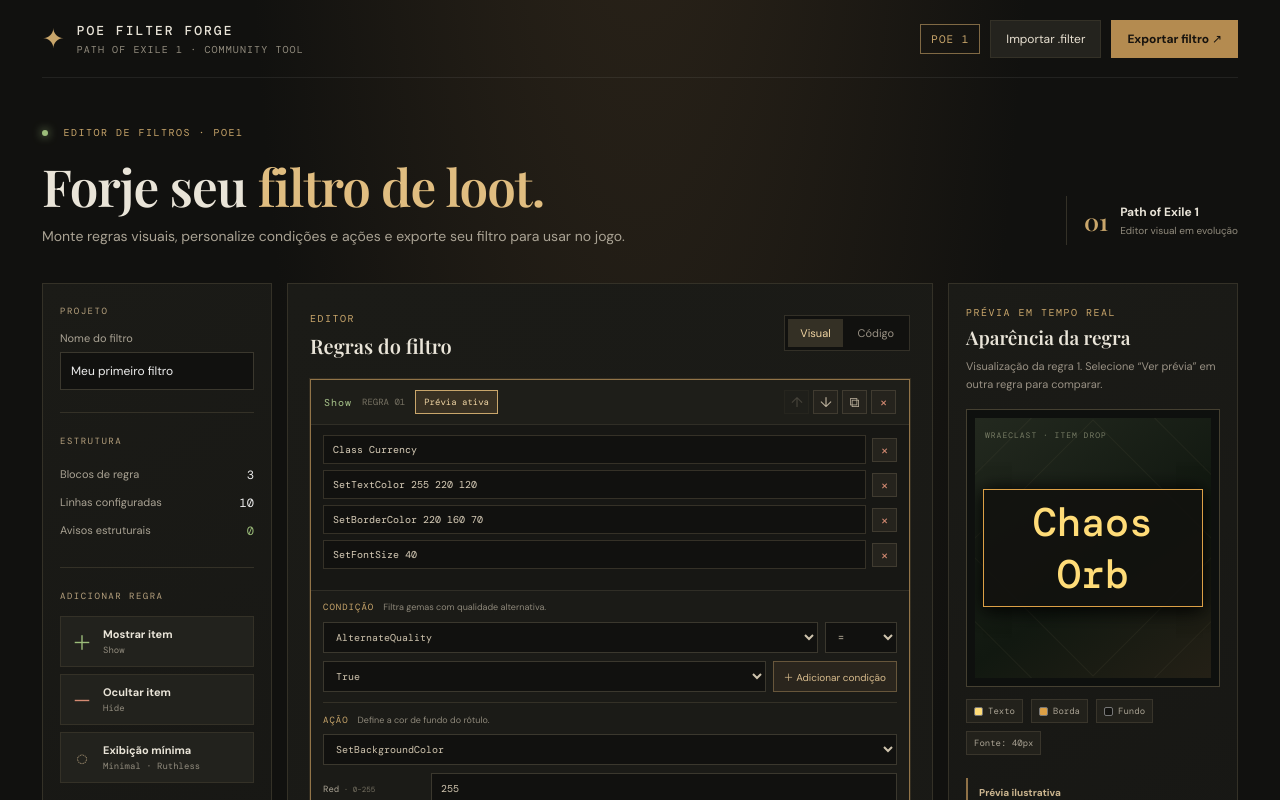
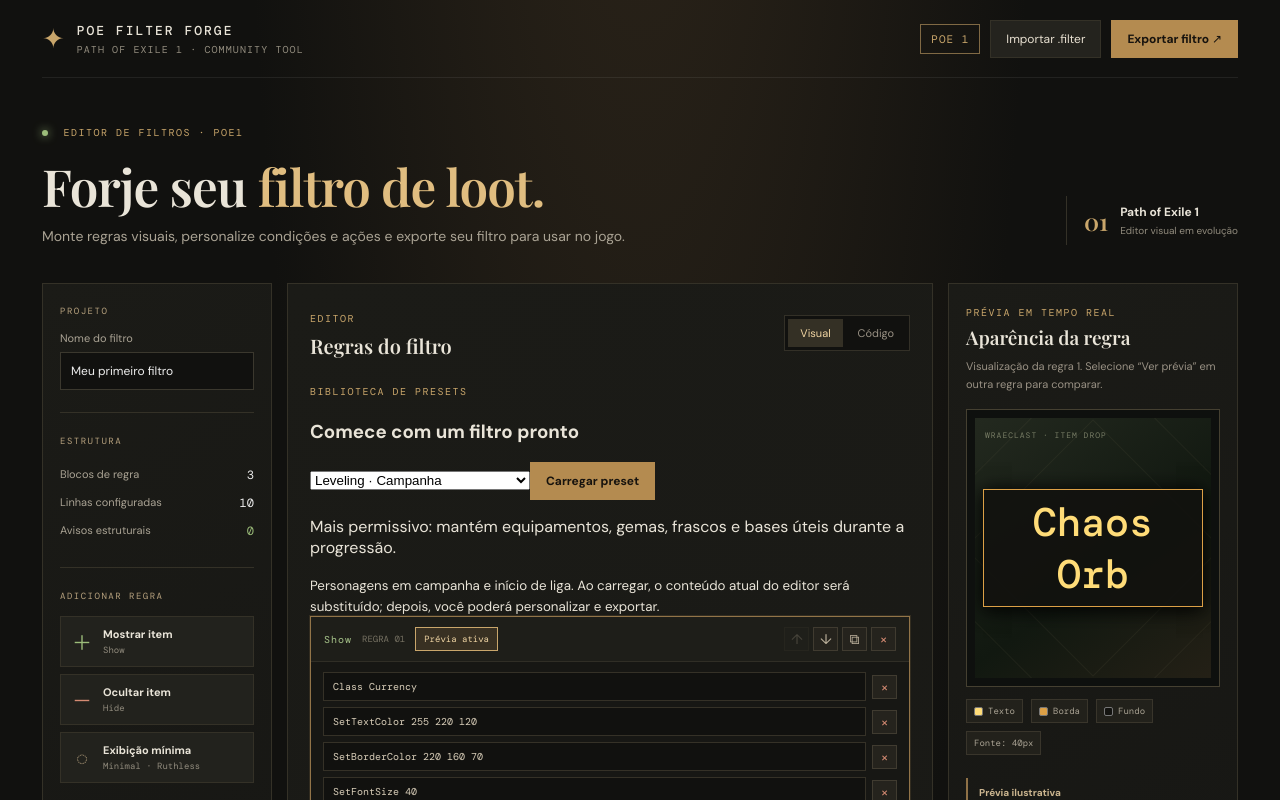
Before and after one commit to mpjbiologo/poe-loot-filter-creator, a React (Vite) app: page / in a window 1280 px wide. Shown: the top 800 px of the page. Built offline with nearby package versions, Linux system fonts and the light colour scheme; a web font is replaced by a local one.

Commit message:
feat: add preset selector to filter editor

```diff
--- a/src/App.tsx
+++ b/src/App.tsx
@@ -1,6 +1,7 @@
 import { useEffect, useMemo, useRef, useState } from "react";
 import { parseFilter, serializeFilter, type FilterLine, type RuleKind } from "./engine/filter";
 import { POE1_ACTIONS, POE1_CONDITIONS } from "./engine/catalog";
+import { POE1_PRESETS } from "./engine/presets";
 
 const STORAGE_KEY = "poe-filter-forge-project-v1";
 
@@ -266,6 +267,8 @@ export default function App() {
   const [filterName, setFilterName] = useState(() => loadSaved(`${STORAGE_KEY}:name`, "Meu primeiro filtro"));
   const [activeTab, setActiveTab] = useState<"visual" | "codigo">("visual");
   const [previewRuleIndex, setPreviewRuleIndex] = useState(0);
+  const [selectedPresetId, setSelectedPresetId] = useState(POE1_PRESETS[0].id);
+  const selectedPreset = POE1_PRESETS.find(preset => preset.id === selectedPresetId) ?? POE1_PRESETS[0];
   const fileRef = useRef<HTMLInputElement>(null);
   const parsed = useMemo(() => parseFilter(source), [source]);
   const rules = parsed.lines.filter((line): line is Rule => line.type === "rule");
@@ -278,6 +281,13 @@ export default function App() {
       // O editor continua funcional mesmo se o navegador bloquear o armazenamento local.
     }
   }, [source, filterName]);
+
+  function applyPreset() {
+    setSource(selectedPreset.source);
+    setFilterName(selectedPreset.name);
+    setPreviewRuleIndex(0);
+    setActiveTab("visual");
+  }
 
   function download() {
     const blob = new Blob([source], { type: "text/plain;charset=utf-8" });
@@ -392,6 +402,19 @@ export default function App() {
               <button className={activeTab === "codigo" ? "tab active" : "tab"} onClick={() => setActiveTab("codigo")}>Código</button>
             </div>
           </div>
+          <section className="preset-library" aria-label="Filtros pré-carregados">
+            <div className="preset-heading">
+              <div><span className="panel-kicker">BIBLIOTECA DE PRESETS</span><h3>Comece com um filtro pronto</h3></div>
+              <div className="preset-controls">
+                <select aria-label="Selecionar filtro pré-carregado" value={selectedPresetId} onChange={event => setSelectedPresetId(event.target.value)}>
+                  {POE1_PRESETS.map(preset => <option key={preset.id} value={preset.id}>{preset.name} · {preset.level}</option>)}
+                </select>
+                <button className="button primary" onClick={applyPreset}>Carregar preset</button>
+              </div>
+            </div>
+            <p>{selectedPreset.description}</p>
+            <small>{selectedPreset.useCase} Ao carregar, o conteúdo atual do editor será substituído; depois, você poderá personalizar e exportar.</small>
+          </section>
           {activeTab === "codigo" ? (
             <div className="code-wrap">
               <div className="code-toolbar"><span>● SINTAXE DE FILTRO POE1</span><span>{source.split("\n").length} linhas</span></div>
```
